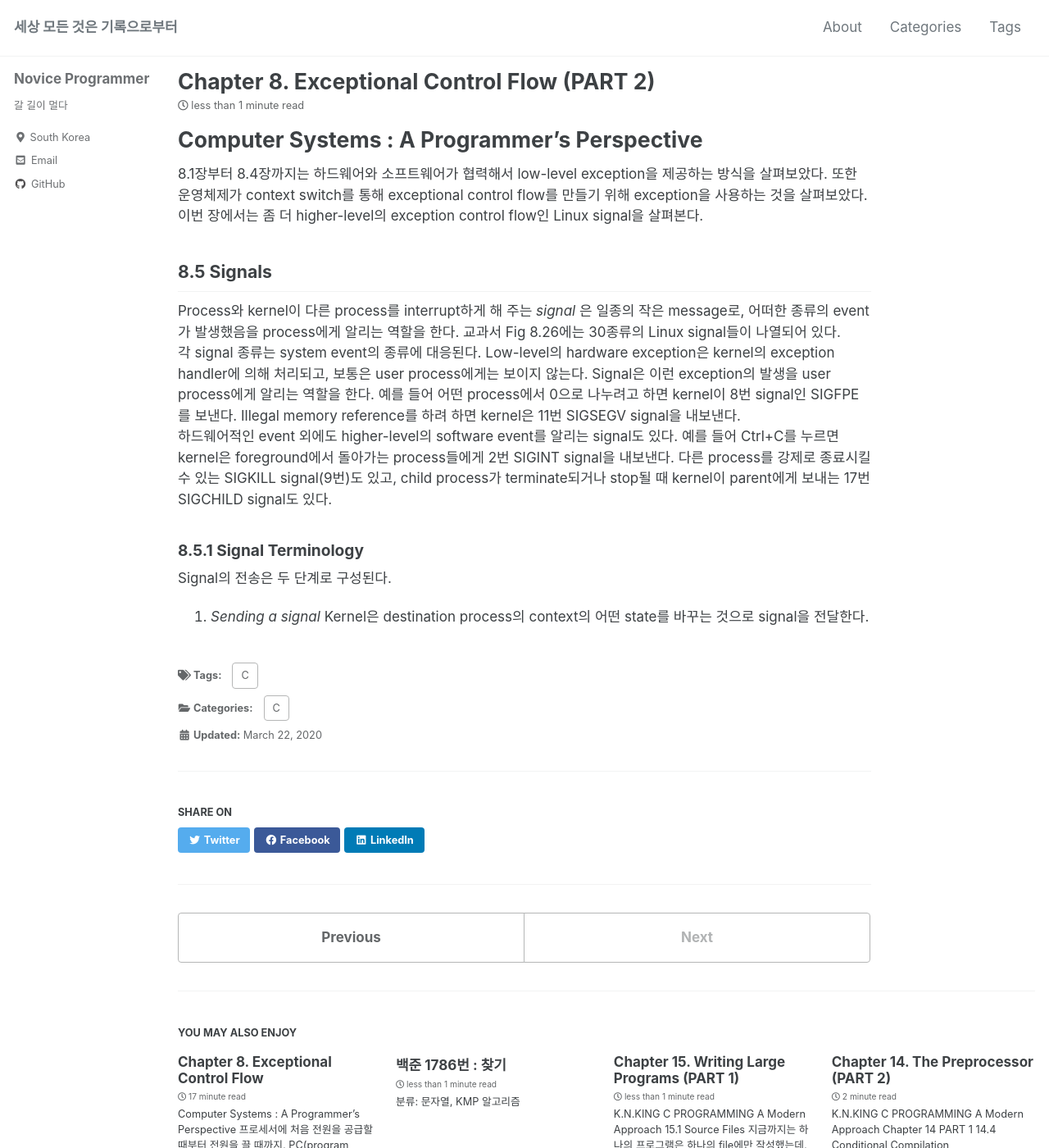
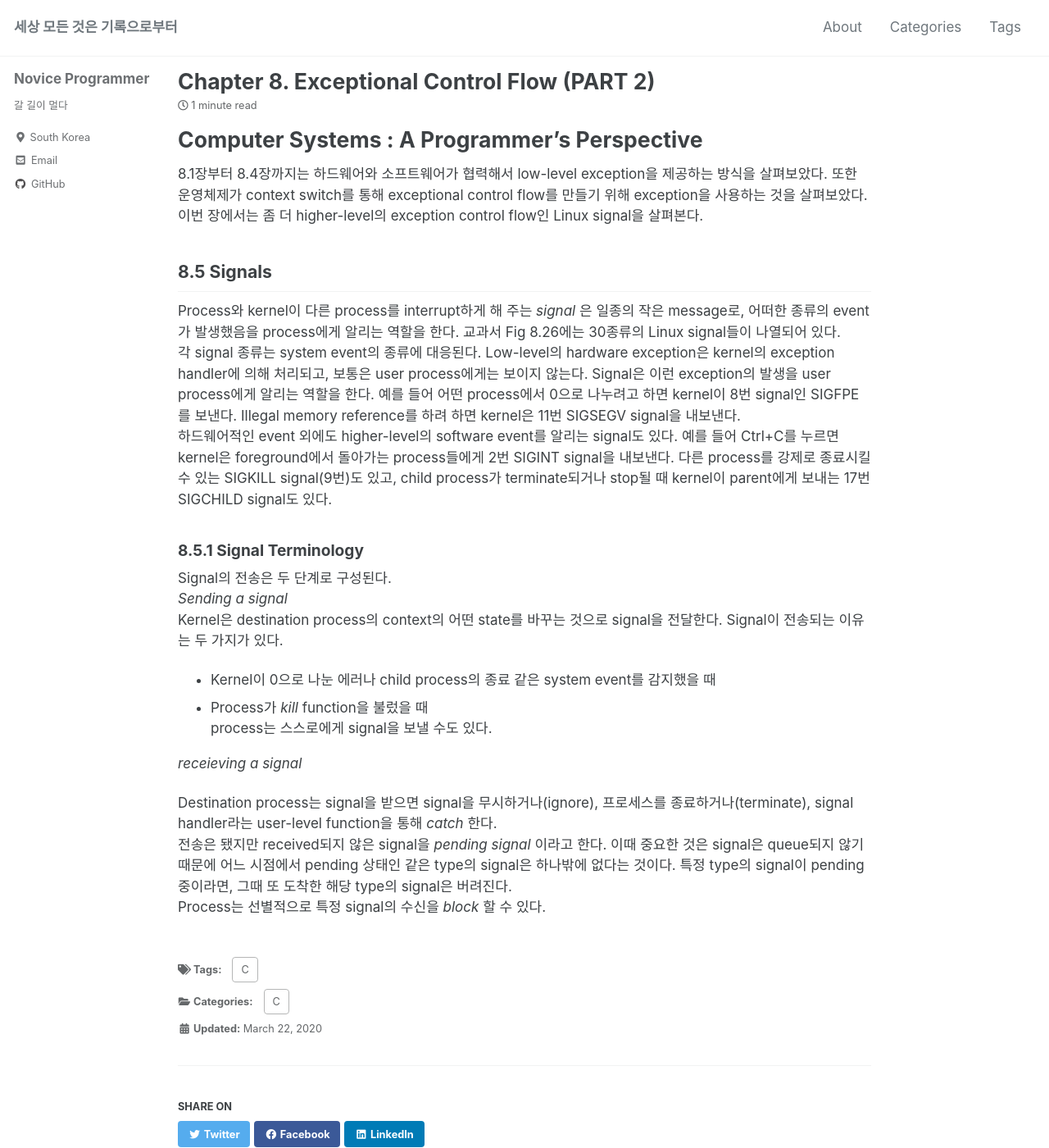
Before and after one commit to JuTaK97/JuTaK97.github.io, a Jekyll site: the page built from _posts/2022-03-22-CSAPP-8-PART2.md, in a window 1280 px wide and 1400 px high. Shown: the whole window at 82% size. Built offline with Jekyll 4.4.1, drawn with Linux system fonts in a browser that asks for light colours; cached includes are drawn as plain includes.

Commit message:
Update 2022-03-22-CSAPP-8-PART2.md

```diff
--- a/_posts/2022-03-22-CSAPP-8-PART2.md
+++ b/_posts/2022-03-22-CSAPP-8-PART2.md
@@ -18,6 +18,16 @@ reference를 하려 하면 kernel은 11번 SIGSEGV signal을 내보낸다.<br />
 하드웨어적인 event 외에도 higher-level의 software event를 알리는 signal도 있다. 예를 들어 Ctrl+C를 누르면 kernel은 foreground에서 돌아가는 process들에게 2번 SIGINT signal을
 내보낸다. 다른 process를 강제로 종료시킬 수 있는 SIGKILL signal(9번)도 있고, child process가 terminate되거나 stop될 때 kernel이 parent에게 보내는 17번 SIGCHILD signal도 있다.
 ### 8.5.1 Signal Terminology
-Signal의 전송은 두 단계로 구성된다.
-1. _Sending a signal_
-Kernel은 destination process의 context의 어떤 state를 바꾸는 것으로 signal을 전달한다.
+Signal의 전송은 두 단계로 구성된다.<br />
+_Sending a signal_ <br />
+Kernel은 destination process의 context의 어떤 state를 바꾸는 것으로 signal을 전달한다. Signal이 전송되는 이유는 두 가지가 있다.<br />
+- Kernel이 0으로 나눈 에러나 child process의 종료 같은 system event를 감지했을 때
+- Process가 _kill_ function을 불렀을 때<br />
+process는 스스로에게 signal을 보낼 수도 있다.<br />
+
+_receieving a signal_<br />
+
+Destination process는 signal을 받으면 signal을 무시하거나(ignore), 프로세스를 종료하거나(terminate), signal handler라는 user-level function을 통해 _catch_ 한다.<br />
+전송은 됐지만 received되지 않은 signal을 _pending signal_ 이라고 한다. 이때 중요한 것은 signal은 queue되지 않기 때문에 어느 시점에서 pending 상태인 같은 type의 signal은
+하나밖에 없다는 것이다. 특정 type의 signal이 pending 중이라면, 그때 또 도착한 해당 type의 signal은 버려진다.<br />
+Process는 선별적으로 특정 signal의 수신을 _block_ 할 수 있다.
```
Also changed, not shown: other parts of _posts/2022-03-22-CSAPP-8-PART2.md (+1 -1 lines).
